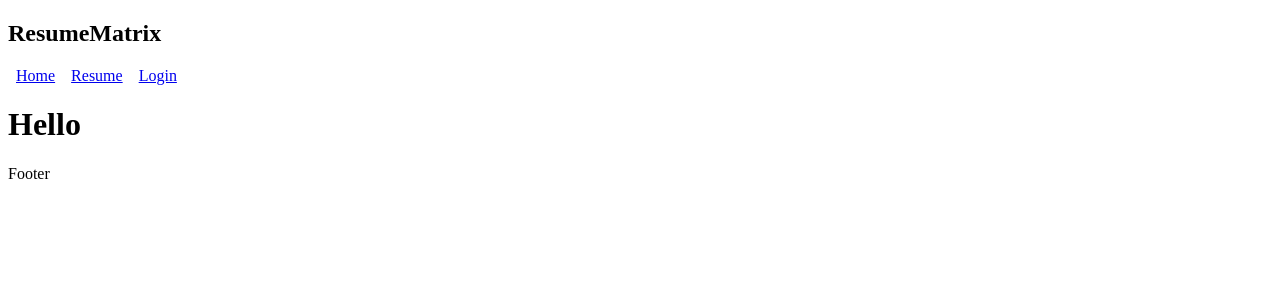
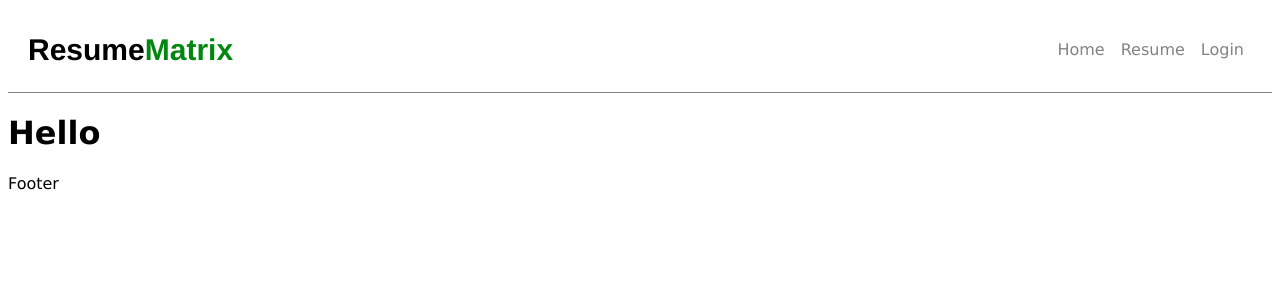
Before and after one commit to nirglus/ResumeMatrix, a React (Vite) app: page / in a window 1280 px wide. Shown: the top 300 px of the page. Built offline with nearby package versions, Linux system fonts and the light colour scheme; no server answers.

Commit message:
add nav style

```diff
--- a/src/components/Navbar/Navbar.css
+++ b/src/components/Navbar/Navbar.css
@@ -0,0 +1,24 @@
+.logo{
+    font-family:'Franklin Gothic Medium', 'Arial Narrow', Arial, sans-serif;
+    font-size: 20px;
+}
+.matrix{
+    color: var(--green);
+}
+nav{
+    display: flex;
+    position: sticky;
+    align-items: center;
+    justify-content: space-between;
+    padding: 0 20px;
+    border-bottom: 1px solid var(--darkGray);
+}
+nav a{
+    text-decoration: none;
+    color: var(--darkGray);
+    padding: 0 5px;
+}
+nav a:hover{
+    color: var(--green);
+    cursor: pointer;
+}
--- a/src/components/Navbar/index.jsx
+++ b/src/components/Navbar/index.jsx
@@ -8,8 +8,8 @@ function Navbar() {
   return (
     <nav>
         <div className="logo">
-            {/* <img src={logo} alt="ResumeMatrix-Logo" /> */}
-            <h1>ResumeMatrix</h1>
+            {/* <img src={logoItem} alt="ResumeMatrix-Logo" /> */}
+            <h1>Resume<span className="matrix">Matrix</span></h1>
         </div>
         <div className="navItems">
             <Link to="/" style={{padding: "8px"}}>Home</Link>
--- a/src/index.css
+++ b/src/index.css
@@ -0,0 +1,6 @@
+:root{
+    font-family: 'Lucida Sans', 'Lucida Sans Regular', 'Lucida Grande', 'Lucida Sans Unicode', Geneva, Verdana, sans-serif;
+    --green: rgb(0, 135, 16);
+    --lightGreen: rgb(165, 225, 172);
+    --darkGray: rgb(133, 130, 130)
+}
```
Also changed, not shown: src/assets/logo.png (added).
